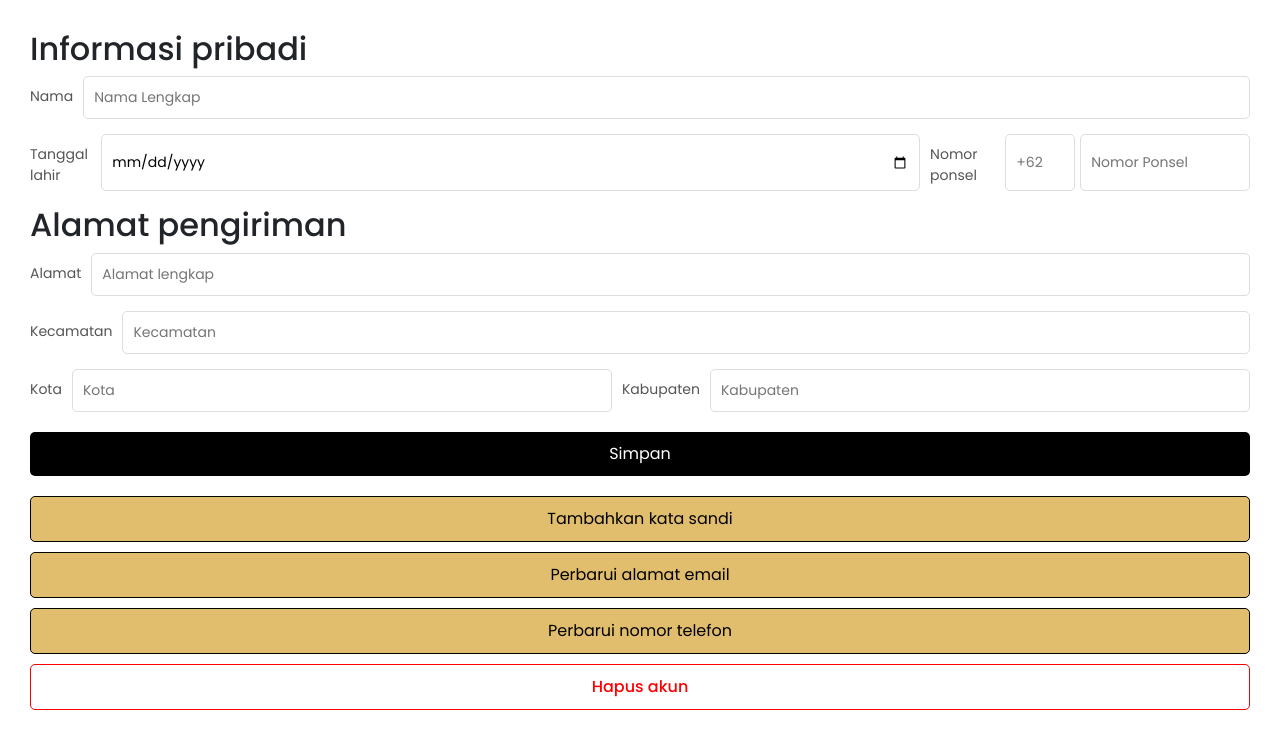
After one commit to Cogzzz/Tekweb, a PHP site: page /profile_user/profile.html in a window 1280 px wide. The commit adds this page. Shown: the top 749 px of the page. Run offline with PHP 8.4, Linux system fonts and the light colour scheme.

Commit message:
revisi user profile

```diff
--- a/coffe.html
+++ b/coffe.html
@@ -22,7 +22,7 @@
         </a>
         <i class="bx bx-menu" id="menu-icon"></i>
         <ul class="navbar">
-            <li><a href="#home">Home</a></li>
+            <li><a href="#">Home</a></li>
             <li><a href="#about">About Us</a></li>
             <li><a href="#menu">Menu</a></li>
             <li><a href="#customers">Customers</a></li>
@@ -35,7 +35,8 @@
                 <i class="bx bx-cart-alt" id="cart-icon" data-bs-toggle="modal" data-bs-target="#cartModal"></i>
                 <span id="totalCart">0</span>
             </div>
-                <i class="bx bx-search" id="search-icon"></i>;
+                <i class="bx bx-search" id="search-icon"></i>
+                <i class='bx bxs-user'></i>
             </div>
 
 
--- /dev/null
+++ b/profile_user/profile.css
@@ -0,0 +1,125 @@
+@import url('https://fonts.googleapis.com/css2?family=Josefin+Sans:ital,wght@0,100..700;1,100..700&family=Poppins:ital,wght@0,100;0,200;0,300;0,400;0,500;0,600;0,700;0,800;0,900;1,100;1,200;1,300;1,400;1,500;1,600;1,700;1,800;1,900&display=swap');
+*{
+    font-family: "Poppins", sans-serif;
+    margin:0 ;
+    padding: 0;
+    box-sizing: border-box;
+    scroll-behavior: smooth;
+    list-style: none;
+    text-decoration: none;
+}
+
+:root{
+    --main-color:#bc9967;
+    --second-color:#e1be6e;
+    --text-color:#1b1b1b;
+    --bg-color:#fff;
+    --box-shadow : 2px 2px 10px 4px rgb(14 55 54 /15% )
+}
+
+
+body {
+    font-family: Arial, sans-serif;
+    background-color: var(--bg-color);
+}
+
+.profile-container {
+    max-width: auto;
+    margin: auto;
+    background-color: var(--bg-color);
+    padding: auto;
+    justify-content: center;
+    margin: 30px;
+}
+
+h2 {
+    margin-top: 0;
+    color: #333;
+}
+
+.form-group {
+    display: flex;
+    justify-content: space-between;
+    margin-bottom: 15px;
+    gap: 10px;
+}
+
+.form-group label{
+    margin-top: 10px;
+}
+
+
+label {
+    display: block;
+    font-size: 14px;
+    margin-bottom: 5px;
+    color: #555;
+}
+
+input[type="text"],
+input[type="date"] {
+    width: 100%;
+    padding: 10px;
+    border: 1px solid #ddd;
+    border-radius: 5px;
+    font-size: 14px;
+}
+
+.phone-input {
+    display: flex;
+    gap: 5px;
+}
+
+.phone-input .prefix {
+    max-width: 70px;
+}
+
+.btn-save {
+    display: block;
+    width: 100%;
+    background-color: #000;
+    color: #fff;
+    padding: 10px;
+    border: none;
+    border-radius: 5px;
+    font-size: 16px;
+    margin-top: 20px;
+    cursor: pointer;
+}
+
+.btn-save:hover {
+    color: var(--text-color);
+    background-color: #736b64;
+}
+
+.account-section {
+    margin-top: 20px;
+}
+
+.account-section .btn {
+    display: block;
+    width: 100%;
+    padding: 10px;
+    border: 1px solid #000;
+    background: var(--second-color);
+    color: #000;
+    border-radius: 5px;
+    font-size: 16px;
+    margin-bottom: 10px;
+    cursor: pointer;
+}
+
+.account-section .btn:hover {
+    background-color: var(--main-color);
+}
+
+.account-section .btn-delete {
+    background-color:var(--bg-color);
+    color: red;
+    font-weight: 500;
+    border-color: red;
+}
+
+.account-section .btn-delete :hover{
+    background: var(--second-color);
+}
--- /dev/null
+++ b/profile_user/profile.html
@@ -0,0 +1,58 @@
+<!DOCTYPE html>
+<html lang="en">
+<head>
+    <meta charset="UTF-8">
+    <meta name="viewport" content="width=device-width, initial-scale=1.0">
+    <title>Profile User</title>
+     <!--Link CSS-->
+     <link rel="stylesheet" href="profile.css">
+     <!--Boxicon-->
+     <link rel="stylesheet" href="https://cdn.jsdelivr.net/npm/boxicons@latest/css/boxicons.min.css">
+     <!-- Tambahkan Bootstrap CSS -->
+     <link href="https://cdn.jsdelivr.net/npm/bootstrap@5.3.0-alpha3/dist/css/bootstrap.min.css" rel="stylesheet">
+     <!-- Tambahkan Bootstrap JS -->
+     <script src="https://cdn.jsdelivr.net/npm/bootstrap@5.3.0-alpha3/dist/js/bootstrap.bundle.min.js"></script>
+</head>
+<body>
+    <div class="profile-container">
+        <h2>Informasi pribadi</h2>
+        <form>
+            <div class="form-group">
+                <label>Nama</label>
+                <input type="text" placeholder="Nama Lengkap" required>
+            </div>
+            <div class="form-group">
+                <label>Tanggal lahir</label>
+                <input type="date" required>
+                <label>Nomor ponsel</label>
+                <div class="phone-input">
+                    <input type="text" placeholder="+62" class="prefix" required>
+                    <input type="text" placeholder="Nomor Ponsel" required>
+                </div>
+            </div>
+            <h2>Alamat pengiriman</h2>
+            <div class="form-group">
+                <label>Alamat</label>
+                <input type="text" placeholder="Alamat lengkap" required>
+            </div>
+            <div class="form-group">
+                <label>Kecamatan</label>
+                <input type="text" placeholder="Kecamatan" required>
+            </div>
+            <div class="form-group">
+                <label>Kota</label>
+                <input type="text" placeholder="Kota" required>
+                <label>Kabupaten</label>
+                <input type="text" placeholder="Kabupaten" required>
+            </div>
+            <button type="submit" class="btn-save">Simpan</button>
+        </form>
+        <div class="account-section">
+            <button class="btn">Tambahkan kata sandi</button>
+            <button class="btn">Perbarui alamat email</button>
+            <button class="btn">Perbarui nomor telefon</button>
+            <button class="btn btn-delete">Hapus akun</button>
+        </div>
+    </div>
+</body>
+</html>
--- a/style.css
+++ b/style.css
@@ -177,6 +177,7 @@ header.shadow {
     font-size: 1rem;
     font-weight: 500;
 }
+
 
 /* Tambahan untuk Total Pembelanjaan */
 .total-container {
```
Also changed, not shown: bayar.html (added, +135 -0 lines), pembayaran.css (added, +223 -0 lines).
